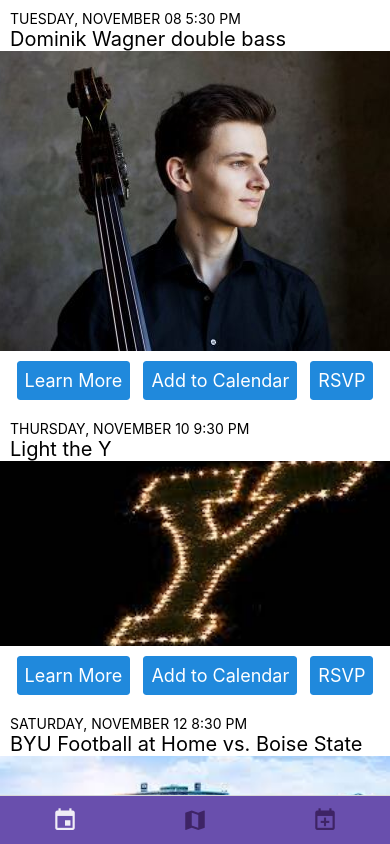
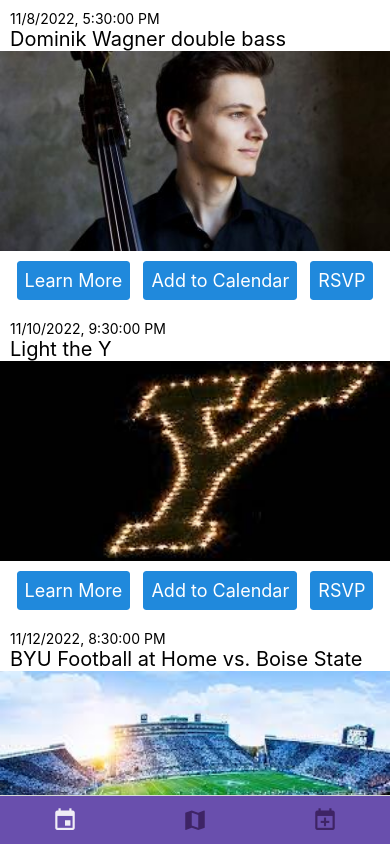
Before and after one commit to amadeuspeterson/CS356, a React Native app: screen /MainPages in a window 390 px wide. Built offline with nearby package versions, Linux system fonts and the light colour scheme.

Commit message:
Add images and hook up new events to feed

```diff
--- a/src/screens/Map.js
+++ b/src/screens/Map.js
@@ -106,6 +106,37 @@ export default function Map({ navigation }) {
           </View>
         </Marker>
       </MapView>
+      <View
+        style={{
+          justifyContent: "center",
+          alignItems: "center",
+          position: "absolute",
+          bottom: "5%",
+          width: "100%",
+        }}
+      >
+        {/* TODO change purple */}
+        <View
+          style={{
+            width: 360,
+            justifyContent: "center",
+            alignItems: "center",
+            height: 50,
+            borderRadius: 7,
+            backgroundColor: "purple",
+          }}
+        >
+          <Text style={{ color: "white" }}>
+            Press and hold on the map to add an event
+          </Text>
+          <Button
+            title="DELETE ALL EVENTS"
+            onPress={async ()=>{
+              await AsyncStorage.clear()
+            }}
+          />
+        </View>
+      </View>
     </View>
   );
 }
--- a/src/screens/MapModal.js
+++ b/src/screens/MapModal.js
@@ -11,10 +11,12 @@ import {
   TouchableOpacity,
   View,
   Image,
-  Platform
+  Platform,
+  KeyboardAvoidingView,
 } from "react-native";
 import * as ImagePicker from "expo-image-picker";
-import { DateTimePickerAndroid } from '@react-native-community/datetimepicker';
+import DateTimePicker from "@react-native-community/datetimepicker";
+import { KeyboardAwareScrollView } from "react-native-keyboard-aware-scroll-view";
 
 export default function MapModal({ navigation }) {
   const [eventName, setEventName] = useState("Name");
@@ -24,7 +26,7 @@ export default function MapModal({ navigation }) {
   const [title, setTitle] = useState("Create an Event");
   const [editable, setEditable] = useState(true);
   const [image, setImage] = useState(null);
-  const [date, setDate] = useState(new Date(1598051730000));
+  const [date, setDate] = useState(new Date());
   const route = useRoute().params;
 
   useEffect(() => {
@@ -38,6 +40,10 @@ export default function MapModal({ navigation }) {
     setEditable(route.edit);
   }, [route]);
 
+  const onChangeDate = (e,date) => {
+    setDate(new Date(date))
+  }
+
   const pickImage = async () => {
     // No permissions request is necessary for launching the image library
     const result = await ImagePicker.launchImageLibraryAsync({
@@ -47,36 +53,23 @@ export default function MapModal({ navigation }) {
       quality: 1,
     });
 
+    console.log(result.uri)
+
     if (!result.cancelled) {
       setImage(result.uri);
     }
+
    };
 
-  // const onChange = (event, selectedDate) => {
-  //   const currentDate = selectedDate;
-  //   setDate(currentDate);
-  // };
-
-  // const showMode = (currentMode) => {
-  //   DateTimePickerAndroid.open({
-  //     value: date,
-  //     onChange,
-  //     mode: currentMode,
-  //     is24Hour: true,
-  //   });
-  // };
-
-  // const showDatepicker = () => {
-  //   showMode('date');
-  // };
-
-  // const showTimepicker = () => {
-  //   showMode('time');
-  // };
-
   return (
-    <ScrollView
-      contentContainerStyle={{ top: 50, alignItems: "center", height: "100%" }}
+    <>
+      <KeyboardAwareScrollView
+        contentContainerStyle={{
+          top: 50,
+          height: "100%",
+          alignItems: "center",
+        }}
+        style={{ marginBottom: -80 }}
       >
         <Text style={{ fontSize: 25, fontWeight: "bold" }}>{title}</Text>
 
@@ -88,14 +81,25 @@ export default function MapModal({ navigation }) {
           placeholderTextColor={"black"}
           editable={editable}
         />
-      <TextInput
-        style={[styles.textInput, { borderWidth: editable ? 2 : 0 }]}
-        // value={eventDate}
-        onChangeText={setEventDate}
-        placeholder={editable ? "Date" : eventDate}
-        placeholderTextColor={"black"}
-        editable={editable}
+        <View
+          style={{
+            padding: 8,
+            width: 360,
+            justifyContent: "space-between",
+            alignItems: "center",
+            flexDirection: "row",
+          }}
+        >
+          <Text style={{ fontSize: 18 }}>Date:</Text>
+          <DateTimePicker
+            style={{ width: 240, fontSize: 14 }}
+            value={date}
+            mode={"datetime"}
+            display={"compact"}
+            onChange={onChangeDate}
+
           />
+        </View>
         <TextInput
           multiline
           numberOfLines={1}
@@ -129,9 +133,17 @@ export default function MapModal({ navigation }) {
         {/* <Button onPress={showDatepicker} title="Show date picker!" />
       <Button onPress={showTimepicker} title="Show time picker!" /> */}
         {/* <Text>selected: {date.toLocaleString()}</Text> */}
-
+      </KeyboardAwareScrollView>
       {editable && (
-        <View style={{ position: "absolute", bottom: "15%" }}>
+        <View
+          style={{
+            alignItems: "center",
+            display: "absolute",
+            marginBottom: 10,
+            marginTop: 10,
+            bottom: 0,
+          }}
+        >
           <TouchableOpacity
             onPress={async () => {
               //store data
@@ -141,10 +153,11 @@ export default function MapModal({ navigation }) {
 
               const newEvent = {
                 name: eventName,
-                date: eventDate,
+                date: date.toISOString(),
                 address: eventAddress,
                 description: eventDescription,
                 coords: route.coords,
+                image,
               };
               events.push(newEvent);
 
@@ -155,7 +168,6 @@ export default function MapModal({ navigation }) {
             style={{
               justifyContent: "center",
               alignItems: "center",
-              marginTop: 50,
               width: 360,
               height: 36,
               backgroundColor: "purple",
@@ -168,7 +180,7 @@ export default function MapModal({ navigation }) {
           </TouchableOpacity>
         </View>
       )}
-    </ScrollView>
+    </>
   );
 }
 
@@ -178,7 +190,8 @@ const styles = StyleSheet.create({
     borderRadius: 7,
     width: 360,
     padding: 8,
-    marginTop: 10,
+    marginTop: 4,
+    marginBottom: 4,
     backgroundColor: "white",
   },
 });
--- a/src/screens/activities/Activities.js
+++ b/src/screens/activities/Activities.js
@@ -1,40 +1,65 @@
-import { SafeAreaView, ScrollView, useColorScheme } from "react-native";
+import AsyncStorage from "@react-native-async-storage/async-storage";
+import { useEffect, useState } from "react";
+import { RefreshControl, SafeAreaView, ScrollView, useColorScheme } from "react-native";
 import Activity from "./Activity";
 
 const data = [1, 2, 3];
 const betterData = [
   {
+    sample:true,
     eventKey: "1",
-    eventName: "Dominik Wagner double bass",
+    name: "Dominik Wagner double bass",
     image: require("../../../assets/bass_guy.jpg"),
-    date: "TUESDAY, NOVEMBER 08 5:30 PM", // TODO: fix this date format
+    date: "TUESDAY, NOVEMBER 08 2022 5:30 PM", // TODO: fix this date format
   },
   {
+    sample:true,
     eventKey: "2",
-    eventName: "Light the Y",
+    name: "Light the Y",
     image: require("../../../assets/light_Y.jpeg"),
-    date: "THURSDAY, NOVEMBER 10 9:30 PM", // TODO: fix this date format
+    date: "THURSDAY, NOVEMBER 10 2022 9:30 PM", // TODO: fix this date format
   },
   {
+    sample:true,
     eventKey: "3",
-    eventName: "BYU Football at Home vs. Boise State",
+    name: "BYU Football at Home vs. Boise State",
     image: require("../../../assets/football.jpeg"),
-    date: "SATURDAY, NOVEMBER 12 8:30 PM", // TODO: fix this date format
+    date: "SATURDAY, NOVEMBER 12 2022 8:30 PM", // TODO: fix this date format
   },
 ];
 
 export default function Activities() {
   const colorScheme = useColorScheme();
+  const [events,setEvents] = useState([]);
+  const [loading, setLoading] = useState(false);
+
+  useEffect(()=>{
+    onRefresh();
+  },[])
+
+
+  const onRefresh = async () => {
+    setLoading(true)
+    let allEvents=[];
+    (async function getData() {
+      const events = JSON.parse(await AsyncStorage.getItem("events")) || [];
+      setEvents((events.concat(betterData).sort((a,b)=> new Date(a.date) > new Date(b.date))));
+    })();
+    setLoading(false);
+  }
 
   return (
     <SafeAreaView
       style={{ backgroundColor: colorScheme == "dark" ? "black" : "white" }}
     >
-      <ScrollView style={{ backgroundColor: "white" }}>
+      <ScrollView style={{ backgroundColor: "white" }} refreshControl={<RefreshControl
+        refreshing={loading}
+        onRefresh={onRefresh}
+      />} >
         {/* {data.map((a) => (
           <Activity {...betterData[0]} key={a} />
         ))} */}
-        {betterData.map((event) => (
+        {events.map((event) => (
           <Activity {...event} key={event.eventKey} />
         ))}
       </ScrollView>
--- a/src/screens/activities/Activity.js
+++ b/src/screens/activities/Activity.js
@@ -1,7 +1,10 @@
 import { View, Text, Image } from "react-native";
 import { Button } from "react-native-elements";
 
-export default function Activity({ eventName, image, date }) {
+
+export default function Activity({ name, image, date, sample }) {
+  const toShow = sample?image:{uri: image};
+  console.log(image)
   return (
     <View>
       <View
@@ -10,20 +13,21 @@ export default function Activity({ eventName, image, date }) {
           marginTop: 10,
         }}
       >
-        <Text>{date}</Text>
+        <Text>{(new Date(date).toLocaleString())}</Text>
         <Text
           style={{
             fontSize: 20,
           }}
         >
-          {eventName}
+          {name}
         </Text>
       </View>
       <Image
         style={{
           width: "100%",
+          height:200
         }}
-        source={image}
+        source={toShow}
       />
       <View
         style={{
```
Also changed, not shown: package.json (+4 -3 lines), 1 other file (tests, documents, lock files or other folders). Lines whose indentation alone changed are shown as unchanged.
